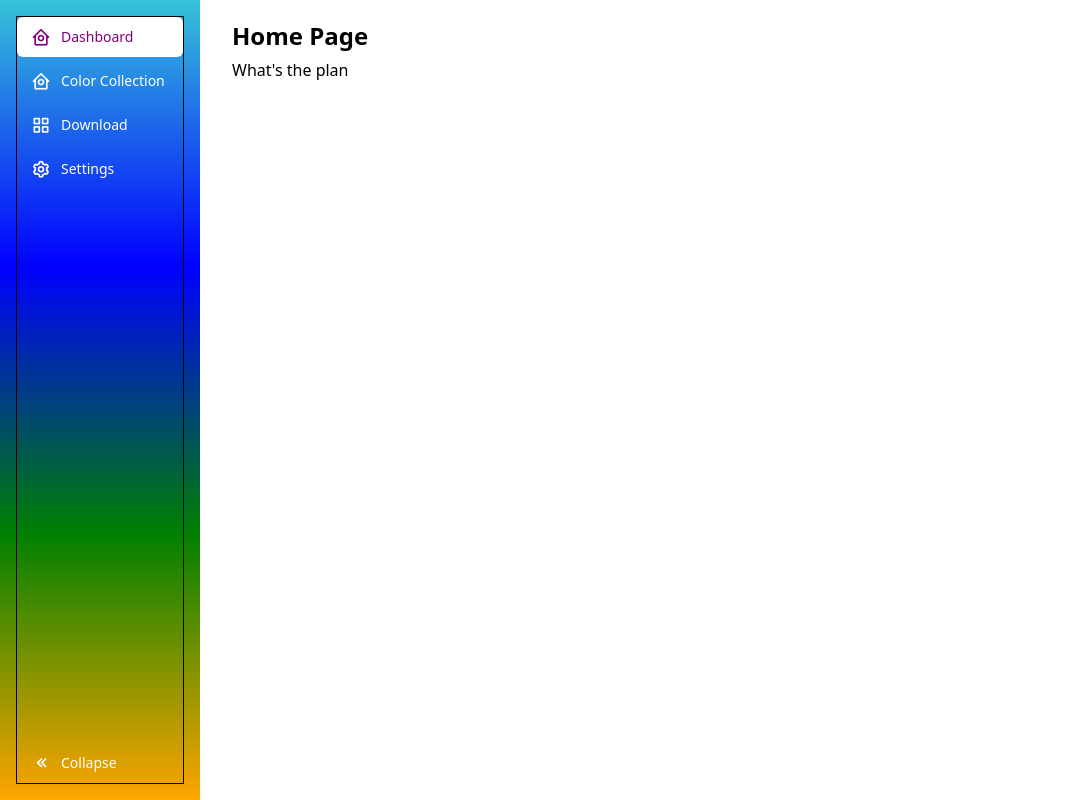
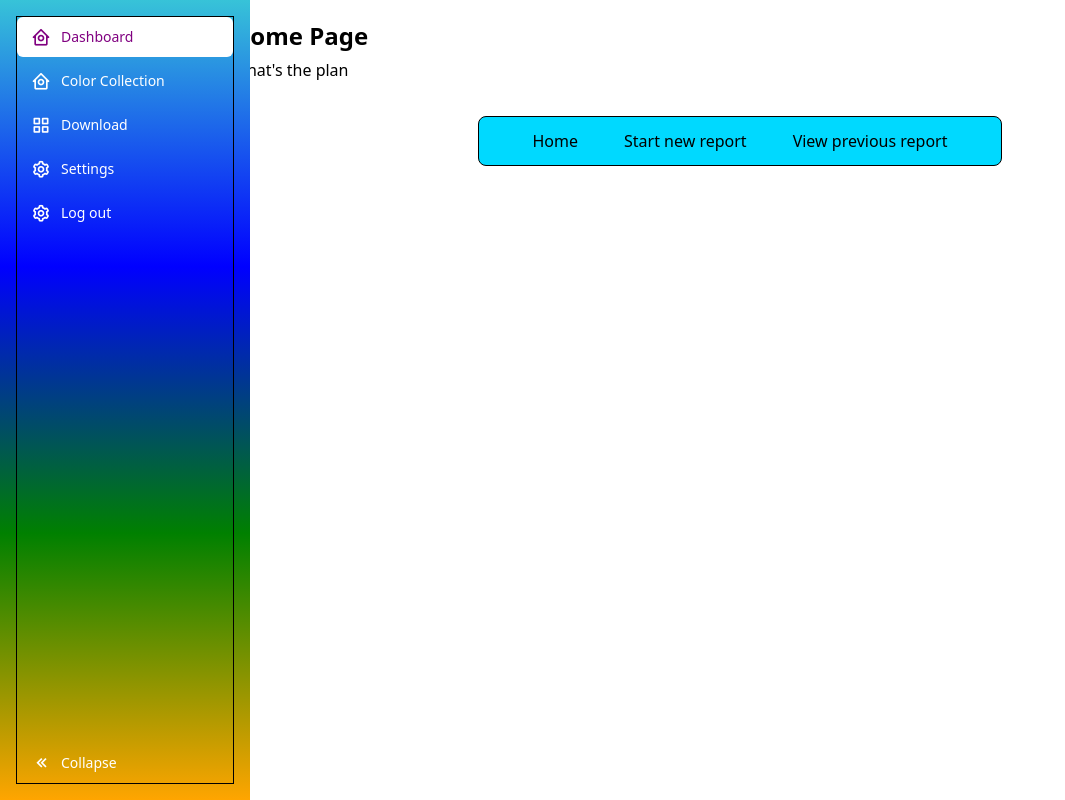
Before and after one commit to arshkad/CPSC491, a website: page Dashboard.html in a window 1280 px wide. Shown: the whole page, without its empty margins (0-1065 px from the left). Drawn offline with nearby package versions, Linux system fonts and the light colour scheme.

Commit message:
Some small changes

```diff
--- a/Dash.css
+++ b/Dash.css
@@ -1,8 +1,3 @@
-* {
-    margin: 0;
-    padding: 0;
-    box-sizing: border-box;
-}
 
 body {
     --sb-width: 5rem;
@@ -13,8 +8,9 @@ body {
     background-color: white;
 }
 
-body.sb-decor {
-    --sb-width: 12.5rem;
+body.sb-decor main {
+    /*--sb-width: 12.5rem;*/
+    margin-left: 12.5rem;
 }
 
 h1 {
@@ -23,6 +19,7 @@ h1 {
 }
 
 p {
+    align-items: center;
     margin-bottom: 1.5rem;
 }
 
@@ -34,7 +31,7 @@ aside {
     */
     inset:0 auto 0 0;
     padding: 1rem;
-    width: var(--sb-width);
+    width: 5rem;
     /*width: 80px;*/
     background-image: linear-gradient(rgb(55, 195, 216), blue, green, orange);
     transition: width 0.5s ease-in-out;
@@ -99,111 +96,15 @@ nav a span {
 }
 
 main {
+    justify-content: center;
+    align-items: center;
     margin-left: 5rem;
     padding: 1rem 2rem;
     transition: margin-left 0.5s ease-in-out;
 }
 
 @media (min-width: 768px) {
-    main{
+    main {
         margin-left: var(--sb-width);
     }
 }
-/*
-* {
-    margin: 0;
-    padding: 0;
-    box-sizing: border-box;
-}
-
-body {
-
-
-    font-family: system-ui, sans-serif;
-    font-size: 16px;
-    line-height: 1.7;
-    color: black;
-    background-color: white;
-}
-
-body.sb-expanded {
-    --sb-width: 12.5rem;
-}
-
-h1 {
-    font-size: 1.5rem;
-    font-weight: bold;
-}
-
-p {
-    margin-bottom: 1.5rem;
-}
-
-aside {
-    position: fixed;
-    /*top: 0;
-    left: 0;
-    bottom: 0;
-
-    inset:0 auto 0 0;
-    padding: 1rem;
-    width: var(--sb-width);
-    background-image: linear-gradient(red, blue, green, orange);
-}
-
-/*
-nav {
-    height: 100%;
-    border: 1px solid;
-}
-
-nav ul {
-    list-style: none;
-    height: 100%;
-    display: flex;
-    flex-flow: column;
-    gap: 0.25rem;
-}
-
-nav li:last-child {
-    margin-top: auto;
-}
-
-nav a {
-    display: flex;
-    align-items: center;
-    gap: 0.625rem;
-    padding: 0.625rem 0.875rem;
-    font-size: 1.25rem;
-    line-height: 1;
-    color: white;
-    text-decoration: none;
-    border-radius: 0.375rem;
-    transition:
-    background-color 0.5s ease-in-out,
-    color 0.5s ease-in-out;
-}
-
-nav a.active,
-nav a:hover,
-nav a:focus-visible {
-    outline: none;
-    color: purple;
-    background-color: white;
-}
-
-nav a span {
-    font-size: 0.875rem;
-    opacity: 0;
-    visibility: hidden;
-}
-
-.sb-expanded nav a span {
-    opacity: 1;
-    visibility: visible;
-}
-
-.sb-expanded aside .bx-chevrons-right {
-    rotate: 180deg;
-}
-*/
--- a/Dashboard.html
+++ b/Dashboard.html
@@ -5,13 +5,14 @@
   <meta name="viewport" content="width=device-width, initial-scale=1.0">
   <title>Document</title>
   <link rel="stylesheet" href="Dash.css">
+  <link rel="stylesheet" href="dashAnim.css">
    <link
     href="https://unpkg.com/boxicons@2.1.4/css/boxicons.min.css"
     rel="stylesheet" href="./style.css">
 </head>
 
 <body class="sb-decor">
-  <aside>
+  <aside class="sidebar">
     <nav>
       <ul>
         <li>
@@ -38,6 +39,11 @@
             <span>Settings</span>
           </a>
         </li>
+        <a href="#">
+            <i class="bx bx-cog"></i>
+            <span>Log out</span>
+          </a>
+        </li>
         <li>
           <a href="#" data-resize-btn>
             <i class="bx bx-chevrons-right"></i>
@@ -47,23 +53,15 @@
       </ul>
     </nav>
   </aside>
-  <main>
+  <main class="mainAnim">
     <h1>Home Page</h1>
-    <p>
-      What's the plan
-    </p>
-    <div class="placeholder">
-      <div class="ph-1"></div>
-      <div class="ph-2"></div>
-      <div class="ph-3"></div>
-      <div class="ph-4"></div>
-      <div class="ph-5"></div>
-      <div class="ph-6"></div>
-      <div class="ph-7"></div>
-      <div class="ph-8"></div>
-
-    </div>
-  </main>
+    <p>What's the plan</p>
+      <nav class="animOptions-nav">
+      <a href="#">Home</a>
+      <a href="#">Start new report</a>
+      <a href="#">View previous report</a>
+      <span></span>
+    </nav>
   <script>
       const resizeBtn = document.querySelector('[data-resize-btn]');
       resizeBtn.addEventListener('click', function(e) {
@@ -73,57 +71,3 @@
     </script>
 </body>
 </html>
-<!--<!DOCTYPE html>
-<html lang="en">
-  <head>
-    <meta charset="UTF-8">
-    <meta name="viewport" content="width=device-width, initial-scale=1.0">
-    <meta http-equiv="X-UA-Compatible" content="ie=edge">
-    <title>Hello (User)</title>
-    <link rel="stylesheet" href="Dash.css">
-    <link
-    href="https://unpkg.com/boxicons@2.1.4/css/boxicons.min.css"
-    rel="stylesheet" href="./style.css">
-    <link rel="icon" href="./favicon.ico" type="image/x-icon">
-  </head>
-  <body class="sb-expanded">
-    <main>
-        <h1 class="center-welcome">What do you feel like doing?</h1>
-    </main>
-    <aside>
-      <nav>
-        <ul>
-          <li>
-            <a href="#" class="active">
-              <i class="bx bx-home-circle"></i>
-              <span>Dashboard</span>
-            </a>
-          </li>
-          <li>
-            <a href="#">
-              <i class="bx bx-home-circle"></i>
-              <span>Color Collections</span>
-          </li>
-          <li>
-            <a href="#">
-              <i class="bx bx-home-circle"></i>
-              <span>Settings</span>
-          </li>
-          <li>
-            <a href="#" data-resize btn>
-              <i class="bx bx-home-circle"></i>
-              <span>Collapse</span>
-          </li>
-        </ul>
-      </nav>
-    </aside>
-    <script>
-      const resizeBtn = document.querySelector('[data-resize btn]');
-      resizeBtn.addEventListener('click', function(e) {
-        e.preventDefault();
-        document.body.classList.toggle('sb-expanded');
-      });
-    </script>
-  </body>
-</html>
--->
--- /dev/null
+++ b/dashAnim.css
@@ -0,0 +1,63 @@
+* {
+    margin: 0;
+    padding: 0;
+    box-sizing: border-box;
+}
+
+body {
+    /*
+    justify-content: center;
+    align-items: center;
+    min-height: 100vh;
+    */
+    background: rgb(255, 255, 255);
+}
+
+.sidebar {
+    width: 250px;
+}
+
+.animOptions-nav {
+    position: relative;
+    width: 524px;
+    height: 50px;
+    background: rgb(0, 217, 255);
+    border-radius: 8px;
+    display: flex;
+    justify-content: center;
+    align-items: center;
+    margin: 2rem auto;
+}
+
+.animOptions-nav a {
+    position: relative;
+    display: inline-block;
+    font-size: 1em;
+    font-weight: 500;
+    text-decoration: none;
+    padding: 0 23px;
+    color:black;
+    z-index: 1;
+}
+
+.animOptions-nav span {
+    position: absolute;
+    top: 0;
+    left: 0;
+    width: 95px;
+    height: 100%;
+    /*background: linear-gradient(rgb(0, 255, 64)); */
+    border-radius: 8px;
+    transition: 0.5s;
+}
+
+.animOptions-nav a:nth-child(1):hover~span {
+    left: 0;
+}
+.animOptions-nav a:nth-child(1):hover~span {
+    left: 95px;
+}
+
+.animOptions-nav a:nth-child(3):hover~span {
+    left: 190px;
+}
```
